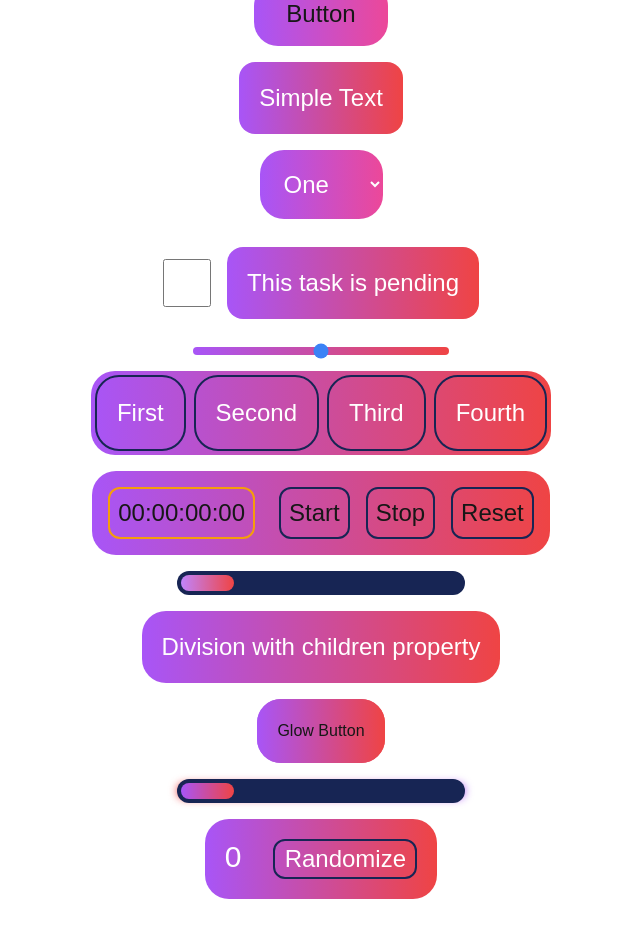
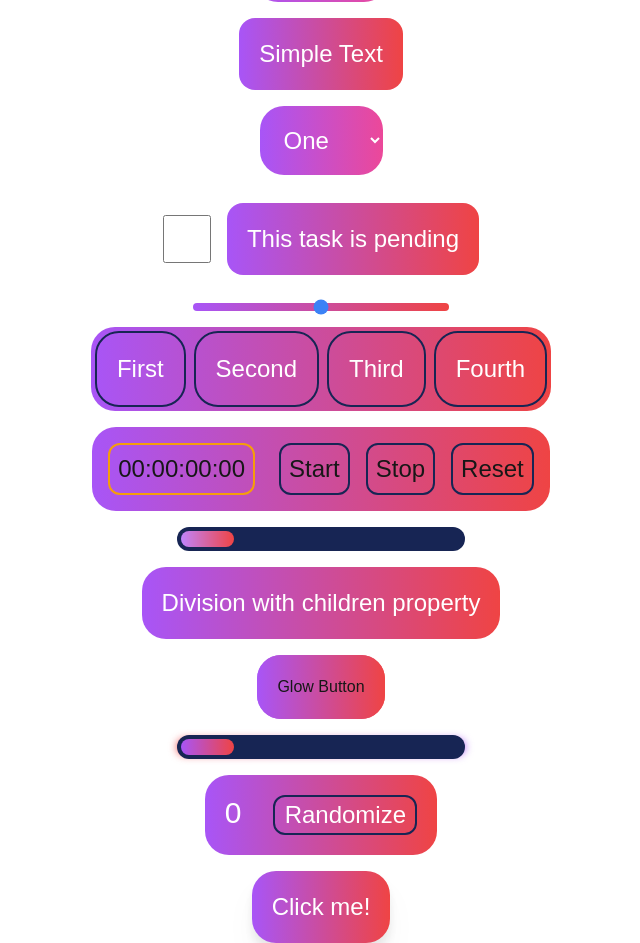
Before and after one commit to nitesh545/lifame, a Next.js app: page / in a window 1280 px wide. Shown: the whole page, without its empty margins (319-959 px from the left). Before the commit the page ends 899 px from the top, so only its background shows below. Built offline with nearby package versions, Linux system fonts and the light colour scheme.

Commit message:
new component shadowButton

```diff
--- a/app/components/randomizer.jsx
+++ b/app/components/randomizer.jsx
@@ -8,7 +8,7 @@ const Randomizer = () => {
 	const [value, setValue] = useState(0);
 
 	const randmValue = () => {
-		setValue(Math.floor(((Math.random() * 10)/2)));
+		setValue(Math.floor(((Math.random() * 10))));
 	};
 
 	return (
--- /dev/null
+++ b/app/components/shadowButton.jsx
@@ -0,0 +1,28 @@
+"use client";
+
+import React from 'react';
+import {useState, useEffect} from 'react';
+
+const ShadowButton = () => {
+	const [value, setValue] = useState(false);
+
+	const handleClick = () => {
+		setValue(!value);
+	}
+
+	useEffect(() => {console.log(value?"pressed":"not pressed")}, [value]);
+
+	return (
+		<div className="w-screen">
+			<div className="flex justify-center content-center items-center">
+			<div className="rounded-3xl hover:shadow-lg hover:shadow-purple-600 hover:backdrop-blur-3xl drop-shadow-xl bg-gradient-to-r from-purple-500 to-red-500">
+				<button onClick={handleClick} className="p-5 text-2xl text-white">
+					Click me!
+				</button>
+			</div>
+			</div>
+		</div>
+	);
+};
+
+export default ShadowButton;
--- a/app/page.jsx
+++ b/app/page.jsx
@@ -13,6 +13,7 @@ import GlowButton from "@/app/components/glowButton";
 import React from "react";
 import GlowProgressBar from "@/app/components/glowProgressBar";
 import Randomizer from "@/app/components/randomizer";
+import ShadowButton from "@/app/components/shadowButton";
 
 let components = [
 	{id: 1, type: "Input", component: <Input placeholder="Input"/>},
@@ -28,6 +29,7 @@ let components = [
 	{id: 11, type: "GlowButton", component: <GlowButton />},
 	{id: 12, type: "GlowProgressBar", component: <GlowProgressBar />},
 	{id: 13, type: "Randomizer", component: <Randomizer />},
+	{id: 14, type: "ShadowButton", component: <ShadowButton />},
 ];
 
 export default function Home() {
```
